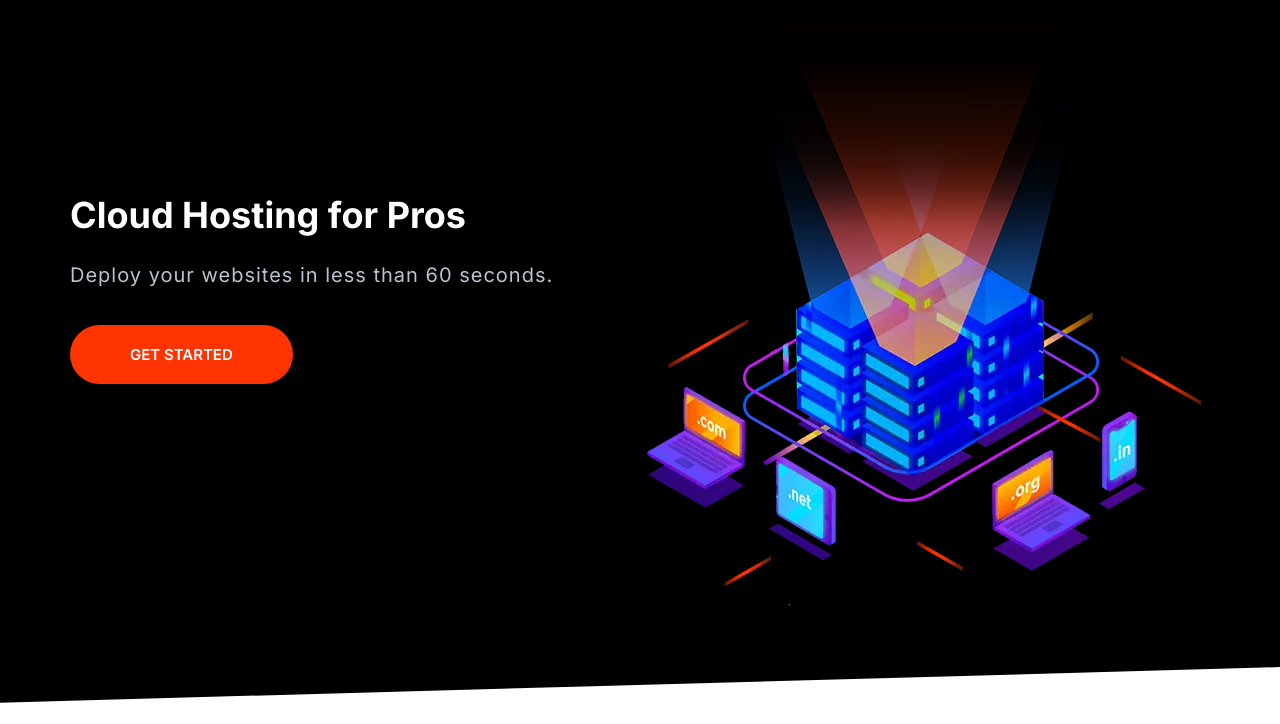
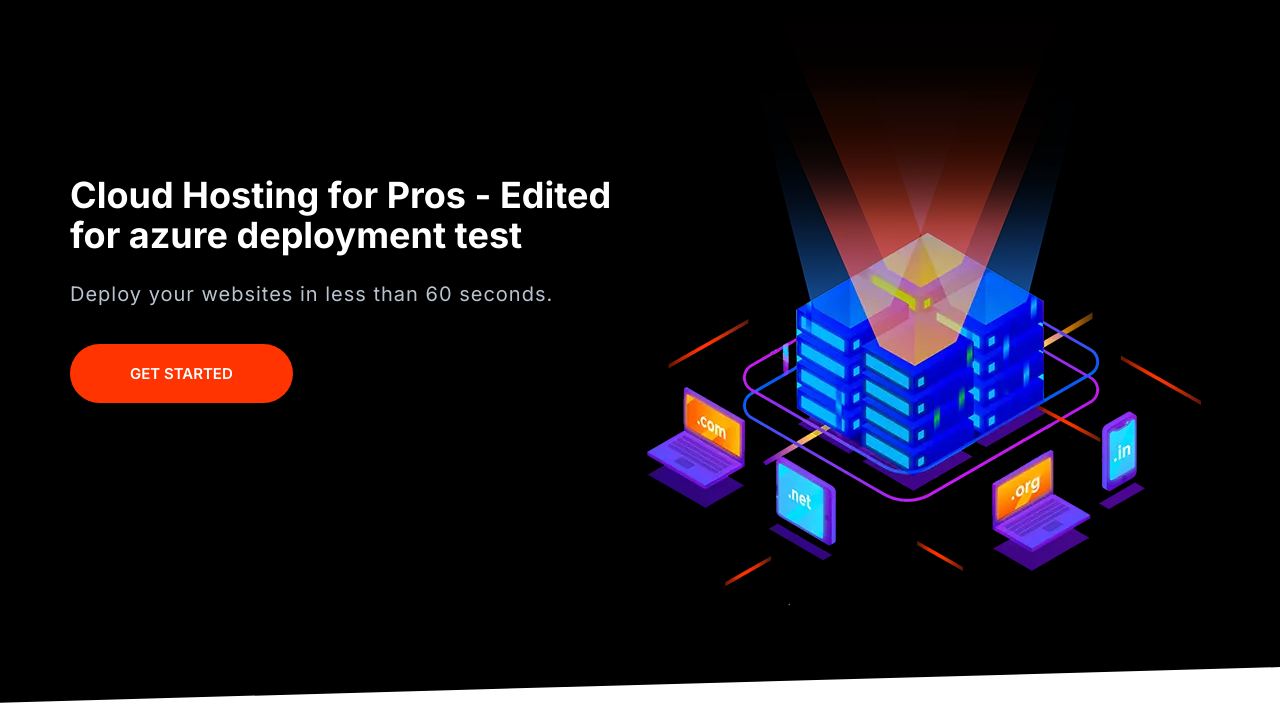
Before and after one commit to yerald-mora/html-css-course, a website built with Parcel: page index.html in a window 1280 px wide. Shown: the part 76-800 px from the top of the page. Built offline with nearby package versions, Linux system fonts and the light colour scheme.

Commit message:
Azure deployment test
Edited for azure deployment test

```diff
--- a/index.html
+++ b/index.html
@@ -35,7 +35,7 @@
     <section class="block block--dark block--skewed-left hero">
       <div class="container grid grid--1x2">
         <header class="block__header hero__content">
-          <h1 class="block__heading">Cloud Hosting for Pros</h1>
+          <h1 class="block__heading">Cloud Hosting for Pros - Edited for azure deployment test</h1>
           <p class="hero__tagline">Deploy your websites in less than 60 seconds.</p>
           <a href="#" class="btn btn--accent btn--stretched">Get Started</a>
         </header>
```
